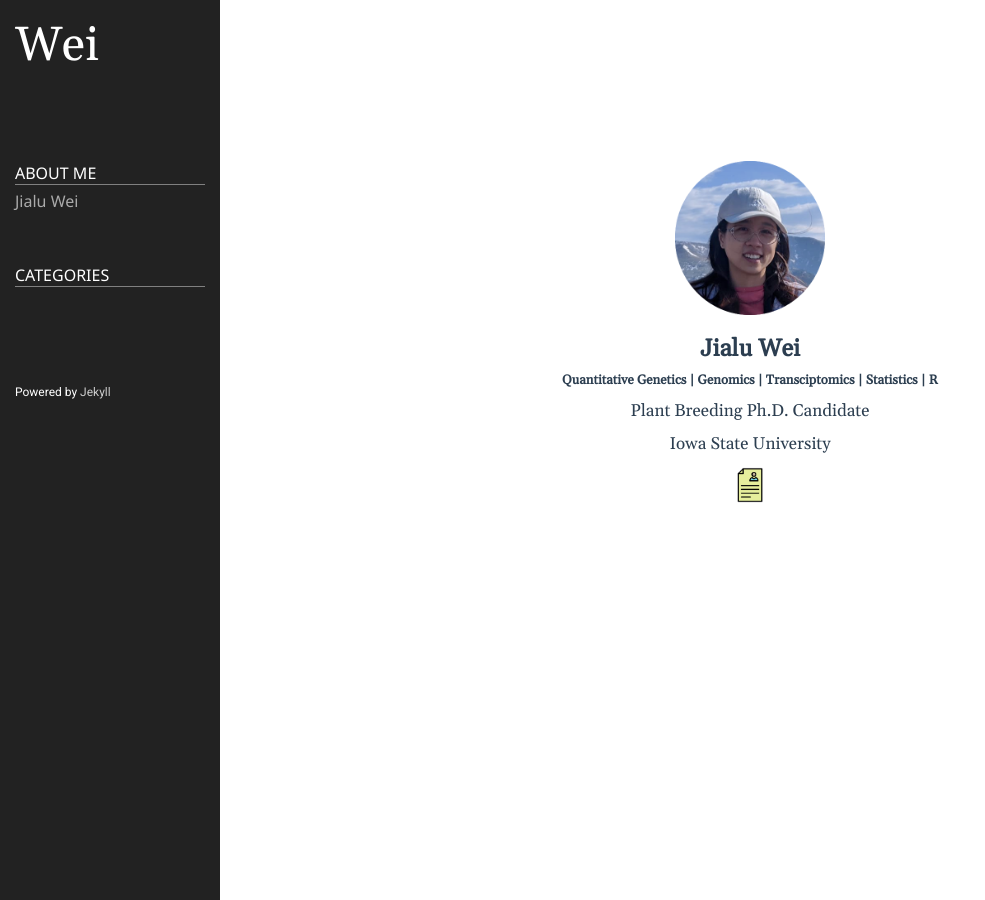
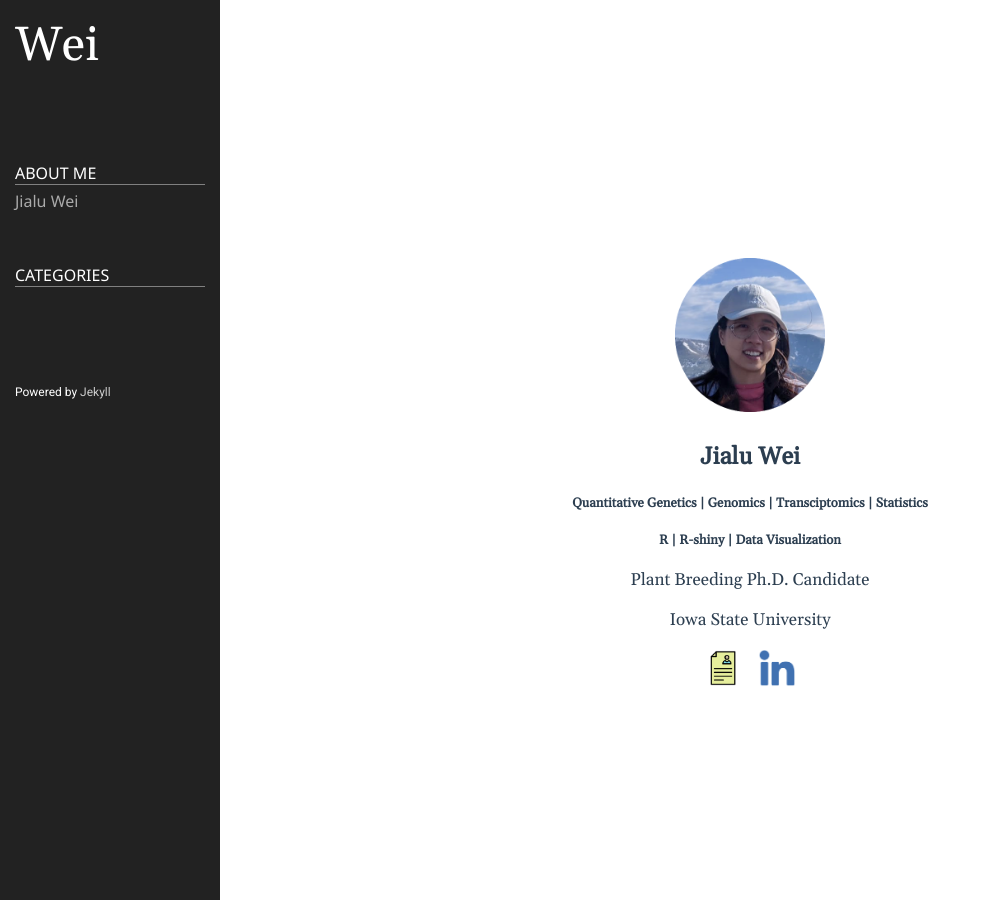
Before and after one commit to jialuw/jialuw.github.io, a Jekyll site: the page built from jlwei.md, in a window 1280 px wide. Shown: the whole page, without its empty margins (0-985 px from the left). Built offline with Jekyll 4.4.1, drawn with Linux system fonts in a browser that asks for light colours.

Commit message:
Update jlwei.md

```diff
--- a/jlwei.md
+++ b/jlwei.md
@@ -3,24 +3,30 @@ layout: page
 title: Jialu Wei
 permalink: /about/
 ---
+
 <p align=center>
-	<br/><br/><br/><br/><br/>
-	<img src ='/public/img/Wei/jlwei.png' width = '150' style="margin-top=:50px;">
+  <br/><br/><br/><br/><br/><br/><br/><br/>
+  <img src ='/public/img/Wei/jlwei.png' width = '150' style="margin-top=:50px;">
 </p>
 
-<p align=center>
-	<b><font size ='+2'>Jialu Wei</font></b>
+<p align=center style='margin-top:12px;'>
+  <b><font size ='+2'>Jialu Wei</font></b>
 </p>
-<p align=center style='margin-top:-1%;'>
-	<b><font size ='-1'>Quantitative Genetics | Genomics | Transciptomics | Statistics | R</font></b>
+<p align=center style='margin-top:5px;'>
+  <b><font size ='-1'>Quantitative Genetics | Genomics | Transciptomics | Statistics </font></b>
 </p>
-<p align=center>
-	Plant Breeding Ph.D. Candidate
-</p>
-<p align=center>
-	Iowa State University
+<p align=center style='margin-top:5px;'>
+  <b><font size ='-1'> R | R-shiny | Data Visualization</font></b>
 </p>
 
-<p align=center>
-	<a  href="/public/file/Wei_CV_v2_3-page_Feb2022.pdf" class="image fit"><img src ='/public/img/CVlogo.png' width = '50' style="margin-top=:150px;"></a>
+<p align=center style='margin-top:8px;'>
+  Plant Breeding Ph.D. Candidate
 </p>
+<p align=center style='margin-top:8px;'>
+  Iowa State University
+</p>
+
+<p align=center style='margin-top:7px;'>
+  <a href="/public/file/Wei_CV_v2_3-page_Feb2022.pdf" class="image fit"><img src ='/public/img/CVlogo.png' width = '50' style="margin-top=:150px;"></a>
+  <a href="https://www.linkedin.com/in/jialu-wei-a08442183"><img src ='/public/img/Linkedin-logo.png' width = '50' style="margin-top=:150px;"></a>
+</p>
```
